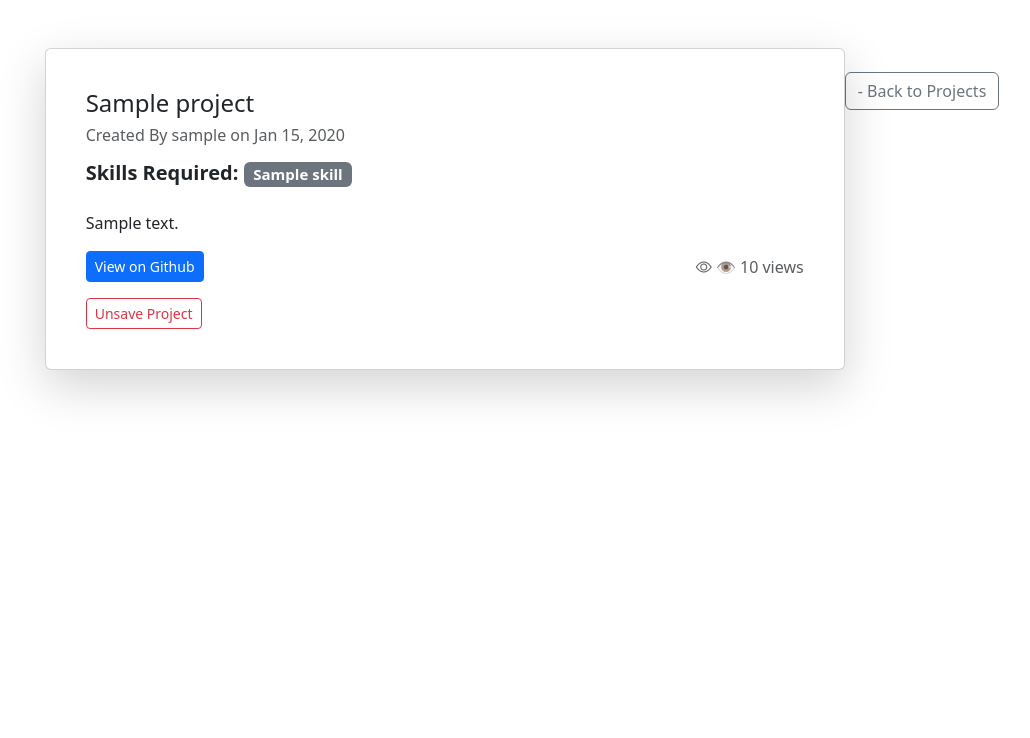
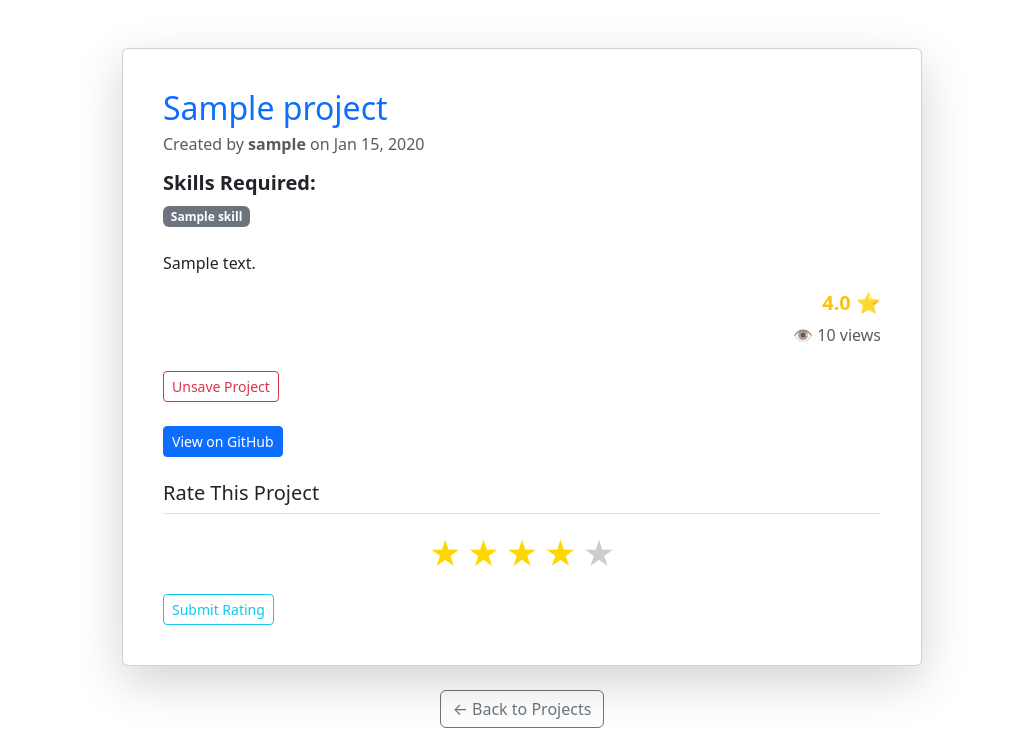
Before and after one commit to VasudevSrivastava/project-recommendation-system, a Django app: page /projects/1/ in a window 1280 px wide. Shown: the part 62-800 px from the top of the page, without its empty margins (118-1148 px from the left). Run offline with Django 5.2, Linux system fonts and the light colour scheme; a user stored in the database is signed in; tables that the repository leaves empty hold one stand-in row (values such as "Sample post"); grey boxes marked "Sample" are stand-in pictures; some libraries are stand-ins or nearby versions.

Commit message:
add rating functionality

```diff
--- a/recommendation_system/core/templates/core/base.html
+++ b/recommendation_system/core/templates/core/base.html
@@ -12,20 +12,20 @@
 
     <nav class="navbar navbar-expand-lg bg-body-tertiary" data-bs-theme="dark">
         <div class="container-fluid">
-          <a class="navbar-brand" href="#">Project Recommendation System</a>
+          <a class="navbar-brand" href="{% url 'home' %}">Project Recommendation System</a>
           <button class="navbar-toggler" type="button" data-bs-toggle="collapse" data-bs-target="#navbarNavDropdown" aria-controls="navbarNavDropdown" aria-expanded="false" aria-label="Toggle navigation">
             <span class="navbar-toggler-icon"></span>
           </button>
           <div class="collapse navbar-collapse" id="navbarNavDropdown">
             <ul class="navbar-nav">
               <li class="nav-item">
-                <a class="nav-link" href="#">Contribute</a>
+                <a class="nav-link" href="{% url 'project-add' %}">Contribute</a>
               </li>
               <li class="nav-item">
                 <a class="nav-link" href="#">Get Recommendation</a>
               </li>
               <li class="nav-item">
-                <a class="nav-link" href="#">All Projects</a>
+                <a class="nav-link" href="{% url 'project-list' %}">All Projects</a>
               </li>
               <li class="nav-item">
                 <a class="nav-link" href="#">About Us</a>
--- a/recommendation_system/projects/models.py
+++ b/recommendation_system/projects/models.py
@@ -18,7 +18,7 @@ class Project(models.Model):
 class Rating(models.Model):
     user = models.ForeignKey(User, on_delete=models.CASCADE)
     project = models.ForeignKey(Project, on_delete=models.CASCADE)
-    rating = models.IntegerField()
+    rating = models.IntegerField(null=True)
 
     class Meta:
         constraints = [
--- a/recommendation_system/projects/templates/projects/project_detail.html
+++ b/recommendation_system/projects/templates/projects/project_detail.html
@@ -1,41 +1,105 @@
 {% extends 'core/base.html' %}
+{% load crispy_forms_filters %}
+{% load crispy_forms_tags %}
 
 {% block content %}
 <div class="container mt-5 d-flex justify-content-center">
     <div class="card shadow-lg p-4" style="max-width: 50rem; width: 100%;">
         <div class="card-body">
-                <h4 class="card-title">
-                    {{project.title}}
-                </h4>
-                <h6 class="text-muted"> Created By {{project.user}} on {{project.created_at|date:"M d, Y"}}</h6>
-                <h5 class=" mt-3 "> <strong> Skills Required: </strong>
+            <h2 class="card-title text-primary font-weight-bold">{{ project.title }}</h2>
+            <h6 class="text-muted">Created by <strong>{{ project.user }}</strong> on {{ project.created_at|date:"M d, Y" }}</h6>
+
+            <!-- Skills Required -->
+            <h5 class="mt-3"><strong>Skills Required:</strong></h5>
             {% for skill in project.skill.all %}
-                        <span class="badge bg-secondary"> {{skill.name}} </span>
+                <span class="badge bg-secondary me-1">{{ skill.name }}</span>
+            {% empty %}
+                <p class="text-muted">No skills specified.</p>
             {% endfor %}
-                </h5>
-                <p class="card-text mt-4">{{project.description}}</p>
-                <div class="d-flex justify-content-between align-items-center">
-                    <a href="{{project.github_link}}" class="btn btn-primary btn-sm" target="_blank">
-                          View on Github
-                    </a>
-                    <span class="text-muted" > <i class="bi bi-eye"></i> 👁️ {{project.views}} views </span>
+
+            <!-- Project Description -->
+            <p class="card-text mt-4">{{ project.description }}</p>
+
+            <!-- Rating & Views Section -->
+            <div class="d-flex flex-column align-items-end mt-3">
+                {% if rating %}
+                    <h5 class="text-warning fw-bold">{{ rating }} ⭐</h5>
+                {% endif %}
+                <span class="text-muted ">👁️ {{ project.views }} views</span>
             </div>
+
+            <!-- Save/Unsave Project -->
+            <div class="mt-4">
                 {% if is_saved %}
-                    <form action="{% url 'project-unsave' project.id  %}" method='POST'>
+                    <form action="{% url 'project-unsave' project.id %}" method="POST">
                         {% csrf_token %}
-                        <button class="btn btn-outline-danger btn-sm mt-3" type="submit"> Unsave Project </button>
+                        <button class="btn btn-outline-danger btn-sm" type="submit">Unsave Project</button>
                     </form>
                 {% else %}
-                    <form action="{% url 'project-save' project.id  %}" method='POST'>
+                    <form action="{% url 'project-save' project.id %}" method="POST">
                         {% csrf_token %}
-                        <button class="btn btn-outline-info btn-sm mt-3" type="submit"> Save Project </button>
+                        <button class="btn btn-outline-info btn-sm" type="submit">Save Project</button>
                     </form>
                 {% endif %}
             </div>
+
+            <div class="mt-4">
+                <a href="{{ project.github_link }}" class="btn btn-primary btn-sm" target="_blank">View on GitHub</a>
             </div>
-        <div class="text-center mt-4">
-          <a href="{% url 'project-list'%}" class="btn btn-outline-secondary" > - Back to Projects </a>
+
+            <form action="{% url 'project-rate' project.id %}" method="POST" class="mt-4">
+                {% csrf_token %}
+                <h5 class="border-bottom pb-2 mb-3">Rate This Project</h5>
+                <div class="rating d-flex justify-content-center">
+                    <input type="radio" id="star5" name="rating" value="5" {% if user_rating == 5 %}checked{% endif %}>
+                    <label for="star5" title="5 Stars">★</label>
+
+                    <input type="radio" id="star4" name="rating" value="4" {% if user_rating == 4 %}checked{% endif %}>
+                    <label for="star4" title="4 Stars">★</label>
+
+                    <input type="radio" id="star3" name="rating" value="3" {% if user_rating == 3 %}checked{% endif %}>
+                    <label for="star3" title="3 Stars">★</label>
+
+                    <input type="radio" id="star2" name="rating" value="2" {% if user_rating == 2 %}checked{% endif %}>
+                    <label for="star2" title="2 Stars">★</label>
+
+                    <input type="radio" id="star1" name="rating" value="1" {% if user_rating == 1 %}checked{% endif %}>
+                    <label for="star1" title="1 Star">★</label>
+                </div>
+                <button class="btn btn-outline-info btn-sm mt-3" type="submit">Submit Rating</button>
+            </form>
+
+
+        </div>
     </div>
 </div>
 
+<div class="text-center mt-4">
+    <a href="{% url 'project-list' %}" class="btn btn-outline-secondary">← Back to Projects</a>
+</div>
+
+<!-- CSS for Rating Stars -->
+<style>
+    .rating {
+        display: flex;
+        flex-direction: row-reverse;
+        justify-content: center;
+        gap: 5px;
+    }
+    .rating input {
+        display: none;
+    }
+    .rating label {
+        font-size: 2rem;
+        color: #ccc;
+        cursor: pointer;
+        transition: color 0.3s;
+    }
+    .rating input:checked ~ label,
+    .rating label:hover,
+    .rating label:hover ~ label {
+        color: gold;
+    }
+</style>
+
 {% endblock %}
--- a/recommendation_system/projects/urls.py
+++ b/recommendation_system/projects/urls.py
@@ -10,4 +10,5 @@ urlpatterns = [
     path("<int:pk>/", views.ProjectDetailView.as_view(), name="project-detail"),
     path("<int:project_id>/save", views.save_project, name="project-save"),
     path("<int:project_id>/unsave", views.unsave_project, name="project-unsave"),
+    path("<int:project_id>/rate", views.rate_project, name="project-rate"),
 ]
--- a/recommendation_system/projects/views.py
+++ b/recommendation_system/projects/views.py
@@ -1,12 +1,12 @@
 from django.views.generic import ListView, CreateView, DeleteView, UpdateView, DetailView
-from .models import Project
+from .models import Project, SavedProject, Rating
 from django.contrib.auth.mixins import LoginRequiredMixin
 from .forms import ProjectForm
-from .models import SavedProject
 from django.contrib import messages
 from django.shortcuts import redirect
 from django.urls import reverse_lazy, reverse
 from django.contrib.auth.decorators import login_required
+from django.db.models import Avg
 
 
 
@@ -24,17 +24,34 @@ class ProjectDetailView(DetailView):
     model = Project
 
     def get_context_data(self,**kwargs):
+        project = Project.objects.get(id=self.kwargs['pk'])
         context = super().get_context_data(**kwargs)
-        if len(SavedProject.objects.all().filter(user=self.request.user,project=Project.objects.all().get(id=self.kwargs['pk']))) == 0:
-            context["is_saved"] = False
-        else:
-            context["is_saved"] = True
+
+        #view increment logic
+        if not project.user or project.user!= self.request.user:
+            project.views += 1
+            project.save(update_fields=['views'])
+        #rating fetch logic
+        rating = Rating.objects.filter(project=project).aggregate(Avg("rating",default=0))
+        user_rating = None
+        if self.request.user.is_authenticated:
+            rating_obj = Rating.objects.filter(user=self.request.user, project=project).first()
+            if rating_obj:
+                user_rating = rating_obj.rating
+        context["user_rating"] = user_rating
+        context["rating"] = round(rating.get("rating__avg"),2)
+        context["is_saved"] = SavedProject.objects.filter(user=self.request.user,project=project).exists()
         return context
 
 
 class ProjectListView(ListView):
     model = Project
-    paginate_by = 10
+    #paginate_by = 10
+
+    def get_queryset(self):
+        queryset = Project.objects.annotate(avg_rating=Avg("rating__rating"))
+        return queryset
+
 
 
 class ProjectUpdateView(UpdateView):
@@ -66,3 +83,12 @@ def unsave_project(request,project_id):
     project.delete()
     messages.warning(request,"Project Unsaved Successfully")
     return redirect(reverse('project-detail',kwargs={'pk':project_id}))
+
+
+@login_required
+def rate_project(request,project_id):
+    rating_object,created = Rating.objects.get_or_create(user=request.user,project=Project.objects.get(id=project_id))
+    rating_object.rating = request.POST['rating']
+    rating_object.save(update_fields=['rating'])
+
+    return redirect(reverse('project-detail',kwargs={'pk':project_id}))
```
Also changed, not shown: recommendation_system/projects/forms.py (+6 -1 lines), recommendation_system/projects/serializers.py (added, +9 -0 lines), recommendation_system/projects/templates/projects/project_list.html (+6 -1 lines), recommendation_system/projects/migrations/0002_alter_rating_rating.py (added), recommendation_system/users/migrations/0002_profile_about_profile_skills.py (added). Lines whose indentation alone changed are shown as unchanged.
